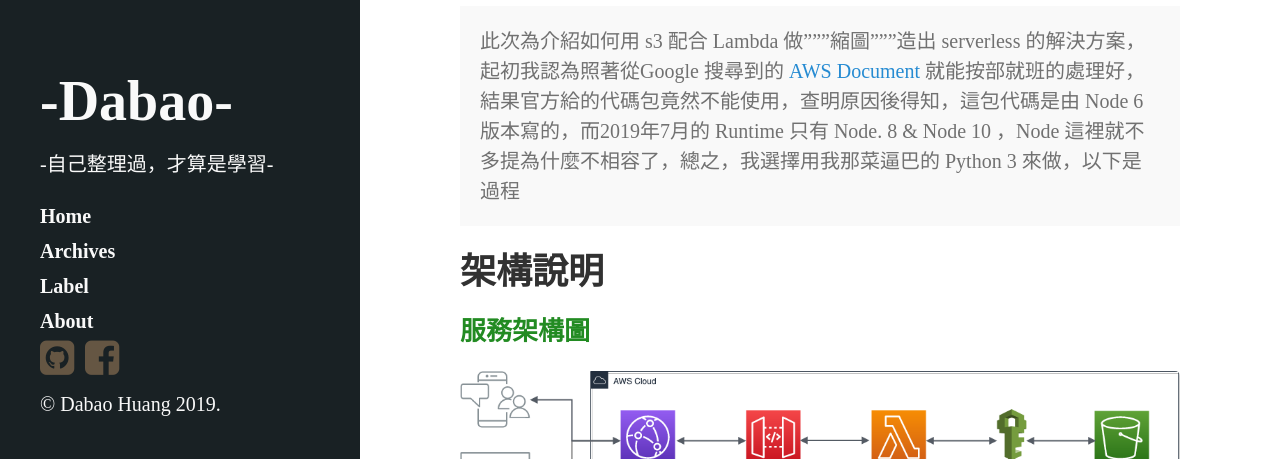
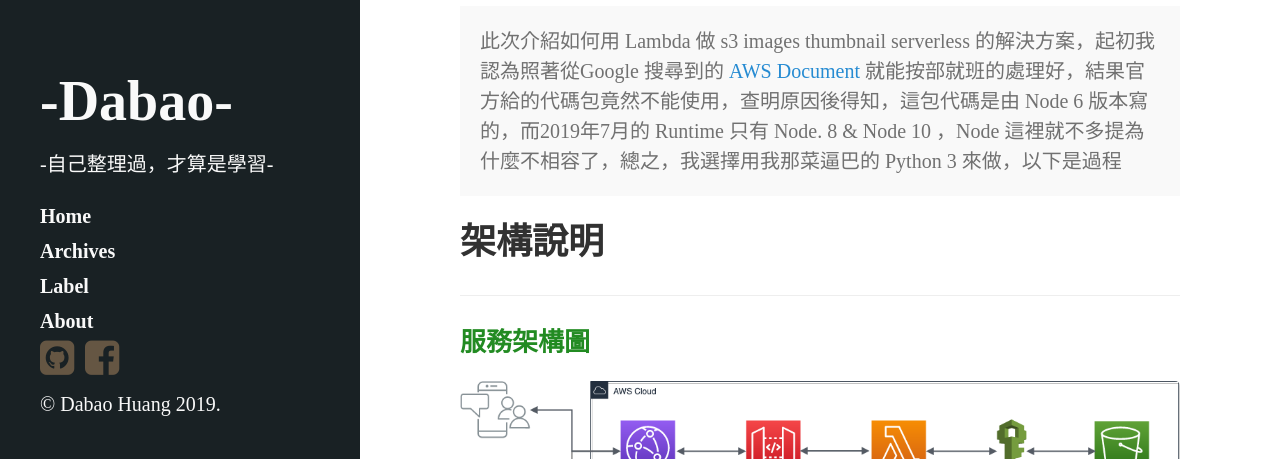
Before and after one commit to DabaoHuang/dabaohuang.github.io, a Jekyll site: the page built from _posts/2019/2019-08-15-aws-s3-lambda-resize-solution-by-python.md, in a window 1280 px wide and 900 px high, cut to the strip 441-900 px from the top of the window. Built offline with Jekyll 4.4.1, drawn with Linux system fonts in a browser that asks for light colours; nearby versions of some CDN libraries; comment, search, counter and statistics services are not loaded; some of the changed text lies outside the part shown.

Commit message:
:tada: 2019-08-15-aws-s3-lambda-resize-solution-by-python.md

```diff
--- a/_posts/2019/2019-08-15-aws-s3-lambda-resize-solution-by-python.md
+++ b/_posts/2019/2019-08-15-aws-s3-lambda-resize-solution-by-python.md
@@ -10,26 +10,29 @@
 ![logo]({{ site.baseurl }}img/logo/aws.png "AWS")
 
 <div class="message">
-    此次為介紹如何用 s3 配合 Lambda 做”””縮圖”””造出 serverless 的解決方案，起初我認為照著從Google 搜尋到的 <a href='https://aws.amazon.com/tw/blogs/compute/resize-images-on-the-fly-with-amazon-s3-aws-lambda-and-amazon-api-gateway/'>AWS Document</a>  就能按部就班的處理好，結果官方給的代碼包竟然不能使用，查明原因後得知，這包代碼是由 Node 6 版本寫的，而2019年7月的 Runtime 只有 Node. 8 & Node 10 ，Node 這裡就不多提為什麼不相容了，總之，我選擇用我那菜逼巴的 Python 3 來做，以下是過程
+    此次介紹如何用 Lambda 做 s3 images thumbnail serverless 的解決方案，起初我認為照著從Google 搜尋到的 <a href='https://aws.amazon.com/tw/blogs/compute/resize-images-on-the-fly-with-amazon-s3-aws-lambda-and-amazon-api-gateway/'>AWS Document</a>  就能按部就班的處理好，結果官方給的代碼包竟然不能使用，查明原因後得知，這包代碼是由 Node 6 版本寫的，而2019年7月的 Runtime 只有 Node. 8 & Node 10 ，Node 這裡就不多提為什麼不相容了，總之，我選擇用我那菜逼巴的 Python 3 來做，以下是過程
 </div>
 
 # 架構說明
+-------------
 
 ## 服務架構圖
-![架構圖]({{ site.baseurl }}img/2019/2019-08-13-aws-s3-lambda-resize-solution-by-python-structure.png "AWS")
+![架構圖]({{ site.baseurl }}img/2019/2019-08-13-aws-s3-lambda-resize-solution-by-python-structure.png "架構圖")
 當 User 從 CloudFront 讀取圖片時：
  1. 從 CloudFront 取 Cache，當 Header 中的 x-cache 為 Miss from cloudfront 往下走到 API Gateway
  2. API Gateway 會帶進 Lambda 透過 IAM Role 找 Target Bucket 的已轉好的圖片，回傳給 API Gateway 走原路回傳給 User
  3. 若是找不到圖片會再透過 IAM Role 找 Source Bucket 的原始圖片做 Thumbnail 後，存進 Target Bucket 並走原路回傳給 User
 
-# Step 1 - 創建 S3 儲存桶
+## Step 1 - 創建 S3 儲存桶
+-------------
 
 假設 Source bucket 已經存在，我們還需要一個 target Bucket 來放已轉好的圖片
 
 在 S3 console 點擊 [Create bucket](https://docs.aws.amazon.com/en_us/AmazonS3/latest/gsg/CreatingABucket.html)
 
 
-# Step 2 - 創建 Lambda function
+## Step 2 - 創建 Lambda function
+-------------
 
 ![Step2]({{ site.baseurl }}img/2019/2019-08-13-aws-s3-lambda-resize-solution-by-python-1.png "2019-08-13-aws-s3-lambda-resize-solution-by-python-1")
 
@@ -40,7 +43,8 @@
  5. 上面的步驟做完點擊 **Create Function**
 
 
-# Step 3 - 創建 Role
+## Step 3 - 創建 Role
+-------------
 
 Role 是 IAM 底下負責的服務，把需要的 policies 集合再一起，再由其他 AWS Service 來 attach 它
 此時我們需要的是 S3 的讀寫與 CloudWatch Log 的 policies
@@ -83,7 +87,8 @@
 做完以上步驟就賦予 Role 擁有 Bcuekt 的讀寫與 Log 寫入的權限了
 
 
-# Step 4 - 創建 API Gateway
+## Step 4 - 創建 API Gateway
+-------------
 
 回到 Lambda function 的 console，我需要建立一個觸發 Lambda 的觸發點
 
@@ -106,7 +111,8 @@
 
  選擇 **Deploy API**，有手動部署過，設定才會成功！
 
- # Step 5 - 上傳 Function Code
+## Step 5 - 上傳 Function Code
+-------------
 
  在執行此步驟前請到[這邊](https://github.com/DabaoHuang/Lambda-s3-images-resize)下載我寫好的 lambda_function 並包成一個 zip
 
@@ -117,7 +123,8 @@
   3. 將剛剛包好的 zip 上傳後，點擊右上角的 **save**
 
 
-# Step 6 - 基本設定
+## Step 6 - 基本設定
+-------------
 
 在 Function Code block 下面找到 **Basic settings** block
 
@@ -125,12 +132,13 @@
 
 Timeout 10 秒，因需求而斟酌設定，如圖
 
-![Step6]({{ site.baseurl }}img/2019/2019-08-13-aws-s3-lambda-resize-solution-by-python-5.png "2019-08-13-aws-s3-lambda-resize-solution-by-python-6")
+![Step6]({{ site.baseurl }}img/2019/2019-08-13-aws-s3-lambda-resize-solution-by-python-6.png "2019-08-13-aws-s3-lambda-resize-solution-by-python-6")
 
 
-# Step 7 - 設定參數
+## Step 7 - 設定參數
+-------------
 
-![Step7]({{ site.baseurl }}img/2019/2019-08-13-aws-s3-lambda-resize-solution-by-python-5.png "2019-08-13-aws-s3-lambda-resize-solution-by-python-5")
+![Step7]({{ site.baseurl }}img/2019/2019-08-13-aws-s3-lambda-resize-solution-by-python-7.png "2019-08-13-aws-s3-lambda-resize-solution-by-python-7")
 
 在 Function Code block 下面找到 **Environment variables** block ，設定如上圖
 關於這支 Function 的使用說明與 Source 在[這裡](https://github.com/DabaoHuang/Lambda-s3-images-resize)
@@ -146,13 +154,15 @@
  設定完成後，點擊右上角的 **save** 才算完成
 
 
-# Step 8 - 設定 CloudFront 注意事項
+## Step 8 - 設定 CloudFront 注意事項
+-------------
 
  1. **Origin Path**: 輸入剛剛在建立 API Gateway 的 **Deployment stage**，Ex: "/prod"
  2. **Behaviors**: **Cache Based on Selected Request Headers**，要選擇**whitelist**
  3. **Whitelist Headers**: 要允許**Accpet**與**Authorzation**通行。
 
-# 參考
+## 參考
+-------------
  - [AWS Document (這裡面的代碼包不能用)](https://docs.aws.amazon.com/cli/latest/reference/)
  - [AWS Document 這是新的文件，是直接使用 CloudFormation 建置](https://aws.amazon.com/tw/solutions/serverless-image-handler/)
  - [How to return binary data from lambda function in AWS in Python?](https://stackoverflow.com/questions/44860486/how-to-return-binary-data-from-lambda-function-in-aws-in-python/49164783)
```
